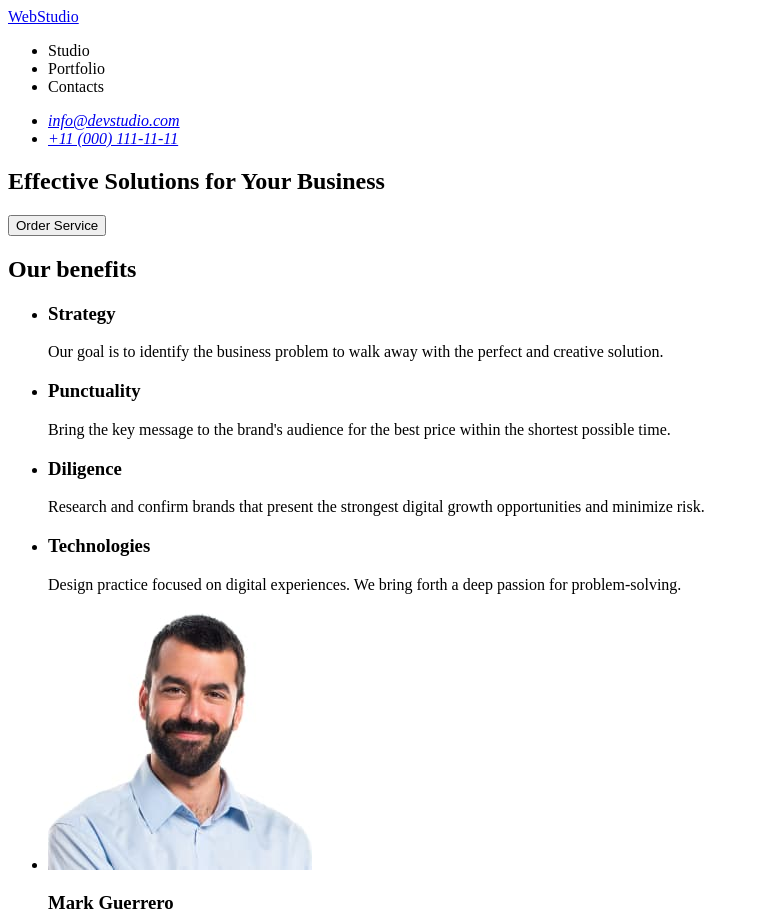
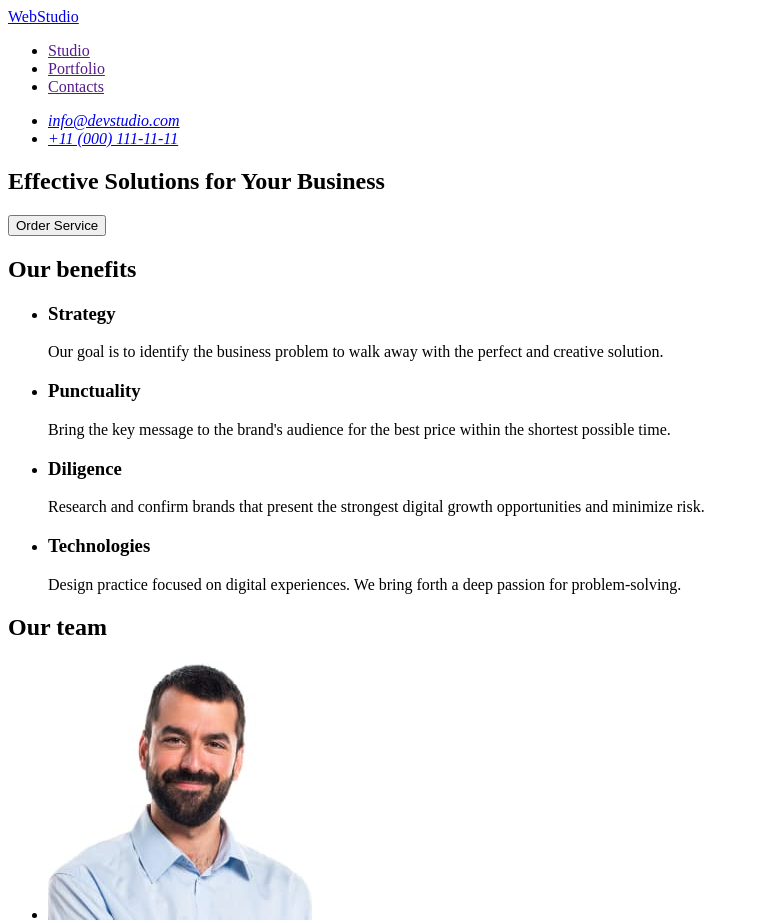
Before and after one commit to Iryna-Shepetukha/goit-markup-hw-01, a plain HTML site: page index.html in a window 1280 px wide. Shown: the top 923 px of the page, without its empty margins (0-759 px from the left). Drawn offline with Linux system fonts and the light colour scheme.

Commit message:
correct the errors

```diff
--- a/index.html
+++ b/index.html
@@ -10,9 +10,9 @@
       <nav>
         <a href="./index.html">WebStudio</a>
         <ul>
-          <li><a href=""></a>Studio</li>
-          <li><a href=""></a>Portfolio</li>
-          <li><a href=""></a>Contacts</li>
+          <li><a href="">Studio</a></li>
+          <li><a href="">Portfolio</a></li>
+          <li><a href="">Contacts</a></li>
         </ul>
       </nav>
       <address>
@@ -64,6 +64,7 @@
       </section>
       <!--Our team-->
       <section>
+        <h2>Our team</h2>
         <ul>
           <li>
             <img
```
